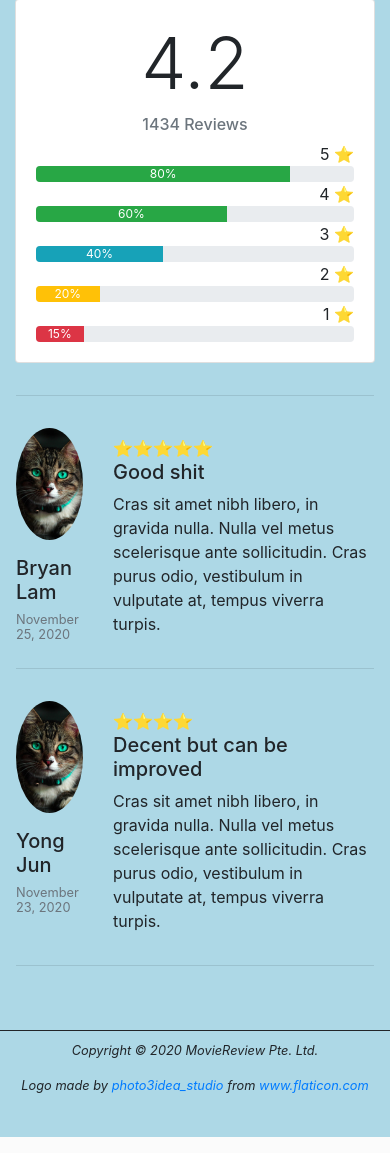
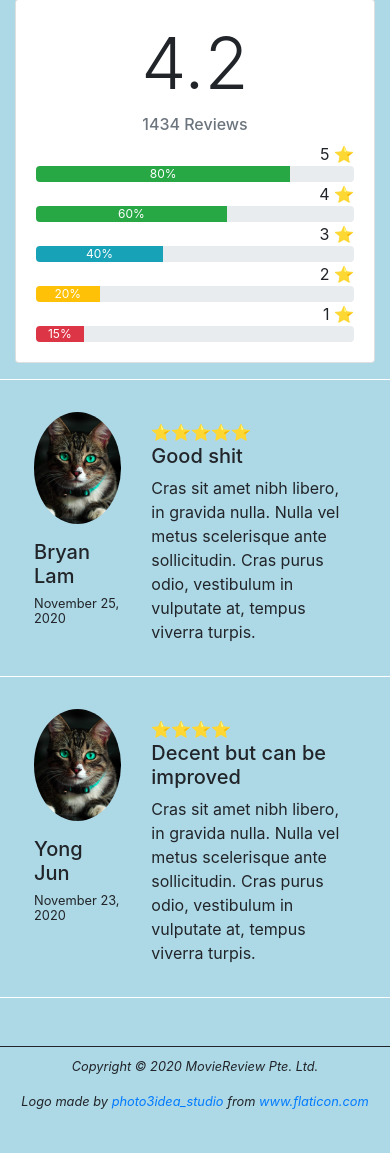
Before and after one commit to Zhannyhong/ICT1004-Project, a PHP site: page /movie_template.php in a window 390 px wide. Shown: the part 1377-2530 px from the top of the page. Run offline with PHP 8.4, Linux system fonts and the light colour scheme.

Commit message:
Improved Responsiveness and WCAG of movie template

```diff
--- a/about_us.php
+++ b/about_us.php
@@ -24,7 +24,7 @@
         <main class="container">
             <div>
                 <h2 class="display-4 font-weight-light">Meet the Team</h2>
-                <p class="font-italic text-muted">The ones that made it all possible.</p>
+                <p class="font-italic">The ones that made it all possible.</p>
 
             </div>
 
--- a/css/movie_template.css
+++ b/css/movie_template.css
@@ -19,3 +19,11 @@ img.avatar.mr-3 {
 .review-block {
     margin: 1rem;
 }
+
+.review-divider {
+    border-color: white;
+}
+
+.review-block {
+    padding: 0 3px;
+}
--- a/movie_template.php
+++ b/movie_template.php
@@ -124,15 +124,15 @@
                 </div>
 
                 <div class="row">
-                    <div class="review-block">
-                        <hr/>
-                        <div class="row">
-                            <div class="col-3">
+                    <div>
+                        <hr class="review-divider"/>
+                        <div class="row review-block">
+                            <div class="col-4 col-md-3">
                                 <img class="avatar" src="images/tabby_small.jpg" alt="Reviewer Profile Picture">
                                 <h5>Bryan Lam</h5>
-                                <h6 class="small text-muted">November 25, 2020</h6>
+                                <h6 class="small">November 25, 2020</h6>
                             </div>
-                            <div class="col-9 mt-4">
+                            <div class="col-8 col-md-9 mt-4">
                                 <div>⭐⭐⭐⭐⭐</div>
                                 <h5>Good shit</h5>
                                 <p>
@@ -142,14 +142,14 @@
                                 </p>
                             </div>
                         </div>
-                        <hr/>
-                        <div class="row">
-                            <div class="col-3">
+                        <hr class="review-divider"/>
+                        <div class="row review-block">
+                            <div class="col-4 col-md-3">
                                 <img class="avatar" src="images/tabby_small.jpg" alt="Reviewer Profile Picture">
                                 <h5>Yong Jun</h5>
-                                <h6 class="small text-muted">November 23, 2020</h6>
+                                <h6 class="small">November 23, 2020</h6>
                             </div>
-                            <div class="col-9 mt-4">
+                            <div class="col-8 col-md-9 mt-4">
                                 <div>⭐⭐⭐⭐</div>
                                 <h5>Decent but can be improved</h5>
                                 <p>
@@ -159,7 +159,7 @@
                                 </p>
                             </div>
                         </div>
-                        <hr/>
+                        <hr class="review-divider"/>
                     </div>
                 </div>
             </section>
```
